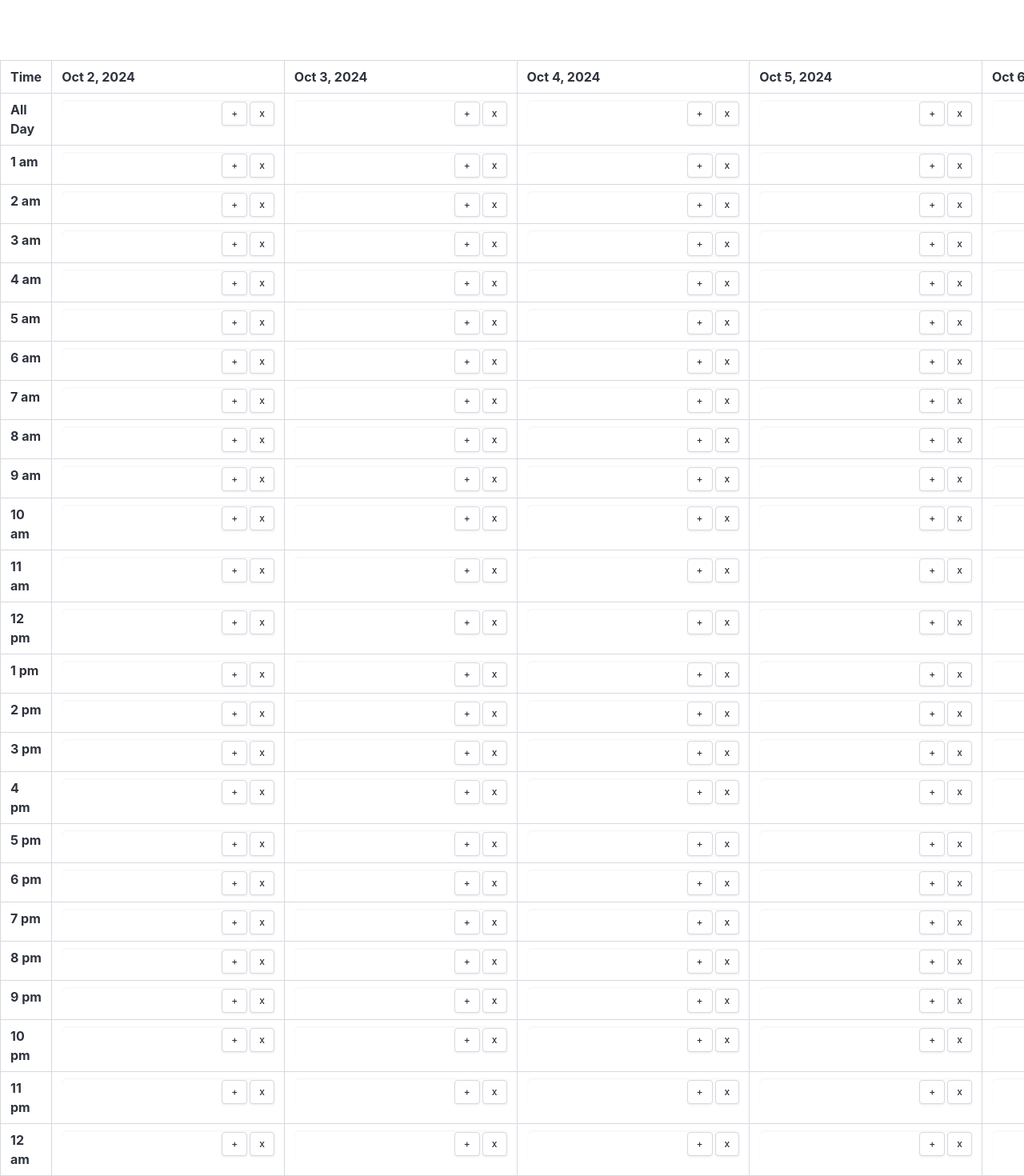
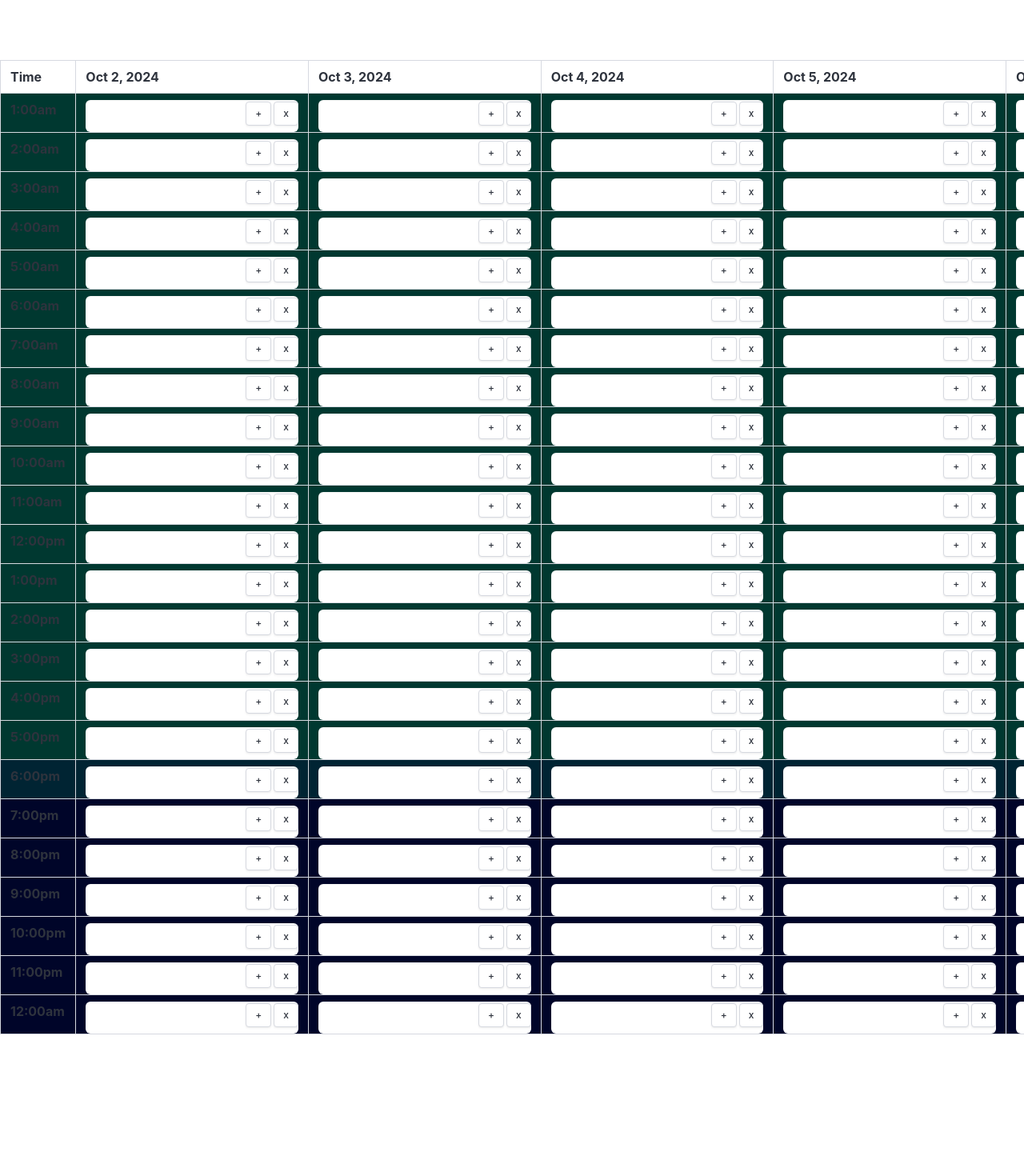
Before and after one commit to Taylor-Brandon/Project-Planner-Refactor, a React (Create React App) app in the folder project-planner/: page / in a window 1280 px wide. Shown: the part 39-1509 px from the top of the page at 80% size. After the commit the page ends 1332 px from the top, so only its background shows below. Built offline with nearby package versions, Linux system fonts and the light colour scheme.

Commit message:
deleted redundant code and added color coding for past, present, and future times

```diff
--- a/project-planner/src/App.js
+++ b/project-planner/src/App.js
@@ -7,6 +7,7 @@ import './styles/style.css';
 export default function App() {
     const today = dayjs().format('MMM D, YYYY');
     const time = dayjs().format('h:mm A');
+
     return(
         <div className='body'>
             <Header today={today} time={time} />
--- a/project-planner/src/components/card/card.js
+++ b/project-planner/src/components/card/card.js
@@ -10,6 +10,48 @@ export default function Card(props) {
         const day4 = current.add(4, 'day').format('MMM D, YYYY');
         const day5 = current.add(5, 'day').format('MMM D, YYYY');
         const day6 = current.add(6, 'day').format('MMM D, YYYY');
+
+        const timeSlots = [
+            {id: 1, dayJs: dayjs().hour(1).minute(0).second(0), realTime: '1:00am'},
+            {id: 2, dayJs: dayjs().hour(2).minute(0).second(0), realTime: '2:00am'},
+            {id: 3, dayJs: dayjs().hour(3).minute(0).second(0), realTime: '3:00am'},
+            {id: 4, dayJs: dayjs().hour(4).minute(0).second(0), realTime: '4:00am'},
+            {id: 5, dayJs: dayjs().hour(5).minute(0).second(0), realTime: '5:00am'},
+            {id: 6, dayJs: dayjs().hour(6).minute(0).second(0), realTime: '6:00am'},
+            {id: 7, dayJs: dayjs().hour(7).minute(0).second(0), realTime: '7:00am'},
+            {id: 8, dayJs: dayjs().hour(8).minute(0).second(0), realTime: '8:00am'},
+            {id: 9, dayJs: dayjs().hour(9).minute(0).second(0), realTime: '9:00am'},
+            {id: 10, dayJs: dayjs().hour(10).minute(0).second(0), realTime: '10:00am'},
+            {id: 11, dayJs: dayjs().hour(11).minute(0).second(0), realTime: '11:00am'},
+            {id: 12, dayJs: dayjs().hour(12).minute(0).second(0), realTime: '12:00pm'},
+            {id: 13, dayJs: dayjs().hour(13).minute(0).second(0), realTime: '1:00pm'},
+            {id: 14, dayJs: dayjs().hour(14).minute(0).second(0), realTime: '2:00pm'},
+            {id: 15, dayJs: dayjs().hour(15).minute(0).second(0), realTime: '3:00pm'},
+            {id: 16, dayJs: dayjs().hour(16).minute(0).second(0), realTime: '4:00pm'},
+            {id: 17, dayJs: dayjs().hour(17).minute(0).second(0), realTime: '5:00pm'},
+            {id: 18, dayJs: dayjs().hour(18).minute(0).second(0), realTime: '6:00pm'},
+            {id: 19, dayJs: dayjs().hour(19).minute(0).second(0), realTime: '7:00pm'},
+            {id: 20, dayJs: dayjs().hour(20).minute(0).second(0), realTime: '8:00pm'},
+            {id: 21, dayJs: dayjs().hour(21).minute(0).second(0), realTime: '9:00pm'},
+            {id: 22, dayJs: dayjs().hour(22).minute(0).second(0), realTime: '10:00pm'},
+            {id: 23, dayJs: dayjs().hour(23).minute(0).second(0), realTime: '11:00pm'},
+            {id: 24, dayJs: dayjs().hour(24).minute(0).second(0), realTime: '12:00am'},
+        ];
+
+
+        const getTimeDiff = (time) => {
+            if (time.isBefore(current, 'hour')) {
+                console.log('Past: is-primary');
+                return 'has-background-primary-dark';
+            } else if (time.isSame(current, 'hour')) {
+                console.log('Present: has-text-success');
+                return 'has-background-info-dark';
+            } else {
+                console.log('Future: has-text-danger');
+                return 'has-background-link-dark';
+            }
+        };
+
     return(
         <div style={{ overflowX: 'auto' }}>
         <table className='table is-bordered is-hoverable'>
@@ -26,8 +68,9 @@ export default function Card(props) {
                 </tr>
             </thead>
             <tbody>
-                <tr>
-                    <th>All Day</th>
+            {timeSlots.map((slot) => (
+                        <tr key={slot.id} className={`time-slot ${getTimeDiff(slot.dayJs)}`}>
+                            <th>{slot.realTime}</th>
                             <td><CardForm /></td>
                             <td><CardForm /></td>
                             <td><CardForm /></td>
@@ -36,246 +79,7 @@ export default function Card(props) {
                             <td><CardForm /></td>
                             <td><CardForm /></td>
                         </tr>
-                <tr>
-                    <th>1 am</th>
-                    <td><CardForm /></td>
-                    <td><CardForm /></td>
-                    <td><CardForm /></td>
-                    <td><CardForm /></td>
-                    <td><CardForm /></td>
-                    <td><CardForm /></td>
-                    <td><CardForm /></td>
-                </tr>
-                <tr>
-                    <th>2 am</th>
-                    <td><CardForm /></td>
-                    <td><CardForm /></td>
-                    <td><CardForm /></td>
-                    <td><CardForm /></td>
-                    <td><CardForm /></td>
-                    <td><CardForm /></td>
-                    <td><CardForm /></td>
-                </tr>
-                <tr>
-                    <th>3 am</th>
-                    <td><CardForm /></td>
-                    <td><CardForm /></td>
-                    <td><CardForm /></td>
-                    <td><CardForm /></td>
-                    <td><CardForm /></td>
-                    <td><CardForm /></td>
-                    <td><CardForm /></td>
-                </tr>
-                <tr>
-                    <th>4 am</th>
-                    <td><CardForm /></td>
-                    <td><CardForm /></td>
-                    <td><CardForm /></td>
-                    <td><CardForm /></td>
-                    <td><CardForm /></td>
-                    <td><CardForm /></td>
-                    <td><CardForm /></td>
-                </tr>
-                <tr>
-                    <th>5 am</th>
-                    <td><CardForm /></td>
-                    <td><CardForm /></td>
-                    <td><CardForm /></td>
-                    <td><CardForm /></td>
-                    <td><CardForm /></td>
-                    <td><CardForm /></td>
-                    <td><CardForm /></td>
-                </tr>
-                <tr>
-                    <th>6 am</th>
-                    <td><CardForm /></td>
-                    <td><CardForm /></td>
-                    <td><CardForm /></td>
-                    <td><CardForm /></td>
-                    <td><CardForm /></td>
-                    <td><CardForm /></td>
-                    <td><CardForm /></td>
-                </tr>
-                <tr>
-                    <th>7 am</th>
-                    <td><CardForm /></td>
-                    <td><CardForm /></td>
-                    <td><CardForm /></td>
-                    <td><CardForm /></td>
-                    <td><CardForm /></td>
-                    <td><CardForm /></td>
-                    <td><CardForm /></td>
-                </tr>
-                <tr>
-                    <th>8 am</th>
-                    <td><CardForm /></td>
-                    <td><CardForm /></td>
-                    <td><CardForm /></td>
-                    <td><CardForm /></td>
-                    <td><CardForm /></td>
-                    <td><CardForm /></td>
-                    <td><CardForm /></td>
-                </tr>
-                <tr>
-                    <th>9 am</th>
-                    <td><CardForm /></td>
-                    <td><CardForm /></td>
-                    <td><CardForm /></td>
-                    <td><CardForm /></td>
-                    <td><CardForm /></td>
-                    <td><CardForm /></td>
-                    <td><CardForm /></td>
-                </tr>
-                <tr>
-                    <th>10 am</th>
-                    <td><CardForm /></td>
-                    <td><CardForm /></td>
-                    <td><CardForm /></td>
-                    <td><CardForm /></td>
-                    <td><CardForm /></td>
-                    <td><CardForm /></td>
-                    <td><CardForm /></td>
-                </tr>
-                <tr>
-                    <th>11 am</th>
-                    <td><CardForm /></td>
-                    <td><CardForm /></td>
-                    <td><CardForm /></td>
-                    <td><CardForm /></td>
-                    <td><CardForm /></td>
-                    <td><CardForm /></td>
-                    <td><CardForm /></td>
-                </tr>
-                <tr>
-                    <th>12 pm</th>
-                    <td><CardForm /></td>
-                    <td><CardForm /></td>
-                    <td><CardForm /></td>
-                    <td><CardForm /></td>
-                    <td><CardForm /></td>
-                    <td><CardForm /></td>
-                    <td><CardForm /></td>
-                </tr>
-                <tr>
-                    <th>1 pm</th>
-                    <td><CardForm /></td>
-                    <td><CardForm /></td>
-                    <td><CardForm /></td>
-                    <td><CardForm /></td>
-                    <td><CardForm /></td>
-                    <td><CardForm /></td>
-                    <td><CardForm /></td>
-                </tr>
-                <tr>
-                    <th>2 pm</th>
-                    <td><CardForm /></td>
-                    <td><CardForm /></td>
-                    <td><CardForm /></td>
-                    <td><CardForm /></td>
-                    <td><CardForm /></td>
-                    <td><CardForm /></td>
-                    <td><CardForm /></td>
-                </tr>
-                <tr>
-                    <th>3 pm</th>
-                    <td><CardForm /></td>
-                    <td><CardForm /></td>
-                    <td><CardForm /></td>
-                    <td><CardForm /></td>
-                    <td><CardForm /></td>
-                    <td><CardForm /></td>
-                    <td><CardForm /></td>
-                </tr>
-                <tr>
-                    <th>4 pm</th>
-                    <td><CardForm /></td>
-                    <td><CardForm /></td>
-                    <td><CardForm /></td>
-                    <td><CardForm /></td>
-                    <td><CardForm /></td>
-                    <td><CardForm /></td>
-                    <td><CardForm /></td>
-                </tr>
-                <tr>
-                    <th>5 pm</th>
-                    <td><CardForm /></td>
-                    <td><CardForm /></td>
-                    <td><CardForm /></td>
-                    <td><CardForm /></td>
-                    <td><CardForm /></td>
-                    <td><CardForm /></td>
-                    <td><CardForm /></td>
-                </tr>
-                <tr>
-                <th>6 pm</th>
-                    <td><CardForm /></td>
-                    <td><CardForm /></td>
-                    <td><CardForm /></td>
-                    <td><CardForm /></td>
-                    <td><CardForm /></td>
-                    <td><CardForm /></td>
-                    <td><CardForm /></td>
-                </tr>
-                <tr>
-                    <th>7 pm</th>
-                    <td><CardForm /></td>
-                    <td><CardForm /></td>
-                    <td><CardForm /></td>
-                    <td><CardForm /></td>
-                    <td><CardForm /></td>
-                    <td><CardForm /></td>
-                    <td><CardForm /></td>
-                </tr>
-                <tr>
-                    <th>8 pm</th>
-                    <td><CardForm /></td>
-                    <td><CardForm /></td>
-                    <td><CardForm /></td>
-                    <td><CardForm /></td>
-                    <td><CardForm /></td>
-                    <td><CardForm /></td>
-                    <td><CardForm /></td>
-                </tr>
-                <tr>
-                    <th>9 pm</th>
-                    <td><CardForm /></td>
-                    <td><CardForm /></td>
-                    <td><CardForm /></td>
-                    <td><CardForm /></td>
-                    <td><CardForm /></td>
-                    <td><CardForm /></td>
-                    <td><CardForm /></td>
-                </tr>
-                <tr>
-                    <th>10 pm</th>
-                    <td><CardForm /></td>
-                    <td><CardForm /></td>
-                    <td><CardForm /></td>
-                    <td><CardForm /></td>
-                    <td><CardForm /></td>
-                    <td><CardForm /></td>
-                    <td><CardForm /></td>
-                </tr>
-                <tr>
-                    <th>11 pm</th>
-                    <td><CardForm /></td>
-                    <td><CardForm /></td>
-                    <td><CardForm /></td>
-                    <td><CardForm /></td>
-                    <td><CardForm /></td>
-                    <td><CardForm /></td>
-                    <td><CardForm /></td>
-                </tr>
-                <tr>
-                    <th>12 am</th>
-                    <td><CardForm /></td>
-                    <td><CardForm /></td>
-                    <td><CardForm /></td>
-                    <td><CardForm /></td>
-                    <td><CardForm /></td>
-                    <td><CardForm /></td>
-                    <td><CardForm /></td>
-                </tr>
+                    ))}
             </tbody>
         </table>
         </div>
--- a/project-planner/src/components/cardForm/cardForm.js
+++ b/project-planner/src/components/cardForm/cardForm.js
@@ -14,14 +14,12 @@ export default function CardForm () {
 
     const handleSubmit = (e) => {
         e.preventDefault();
-
         localStorage.setItem("event", JSON.stringify(event));
         console.log(event);
     }
 
     const handleDelete = (e) => {
         e.preventDefault();
-
         localStorage.removeItem("event");
         setEvent({eventName: ''});
         alert('Done!');
```
Also changed, not shown: project-planner/src/styles/style.css (line endings or trailing spaces). Lines whose indentation alone changed are shown as unchanged.
